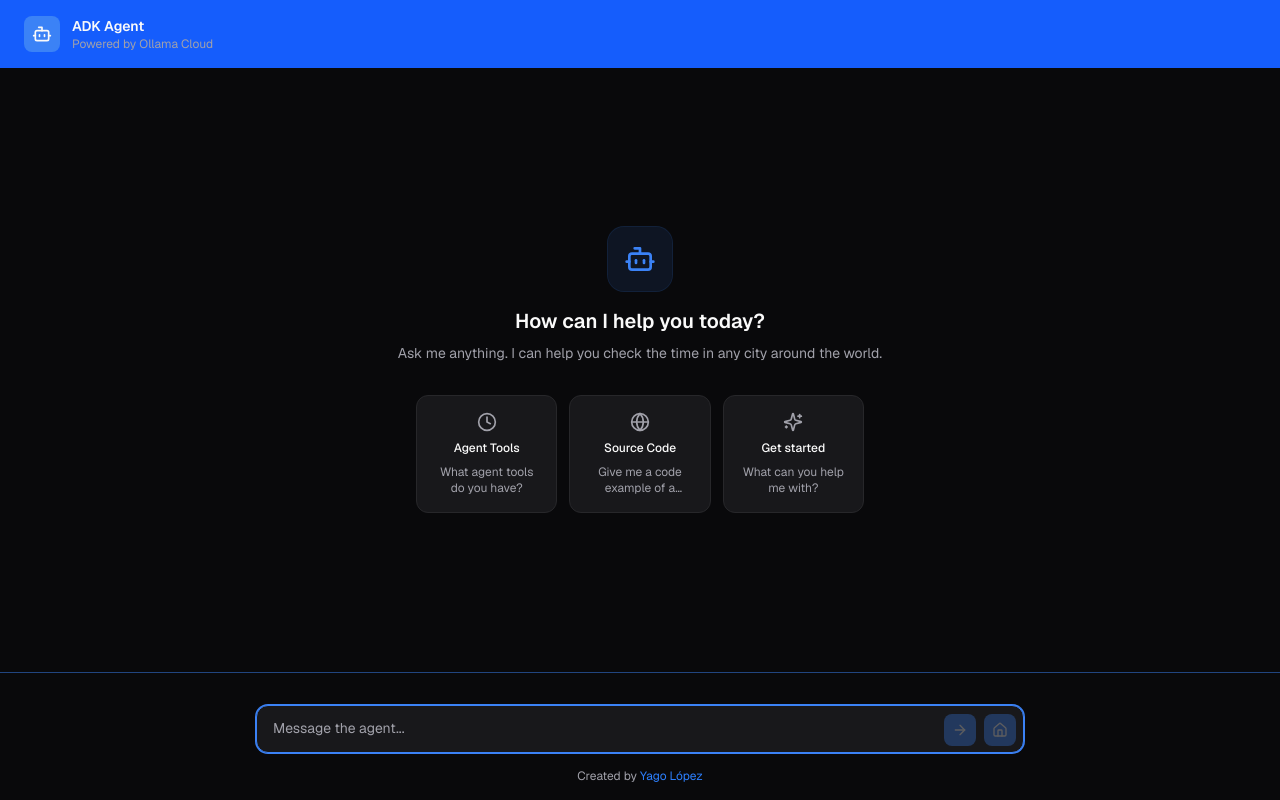
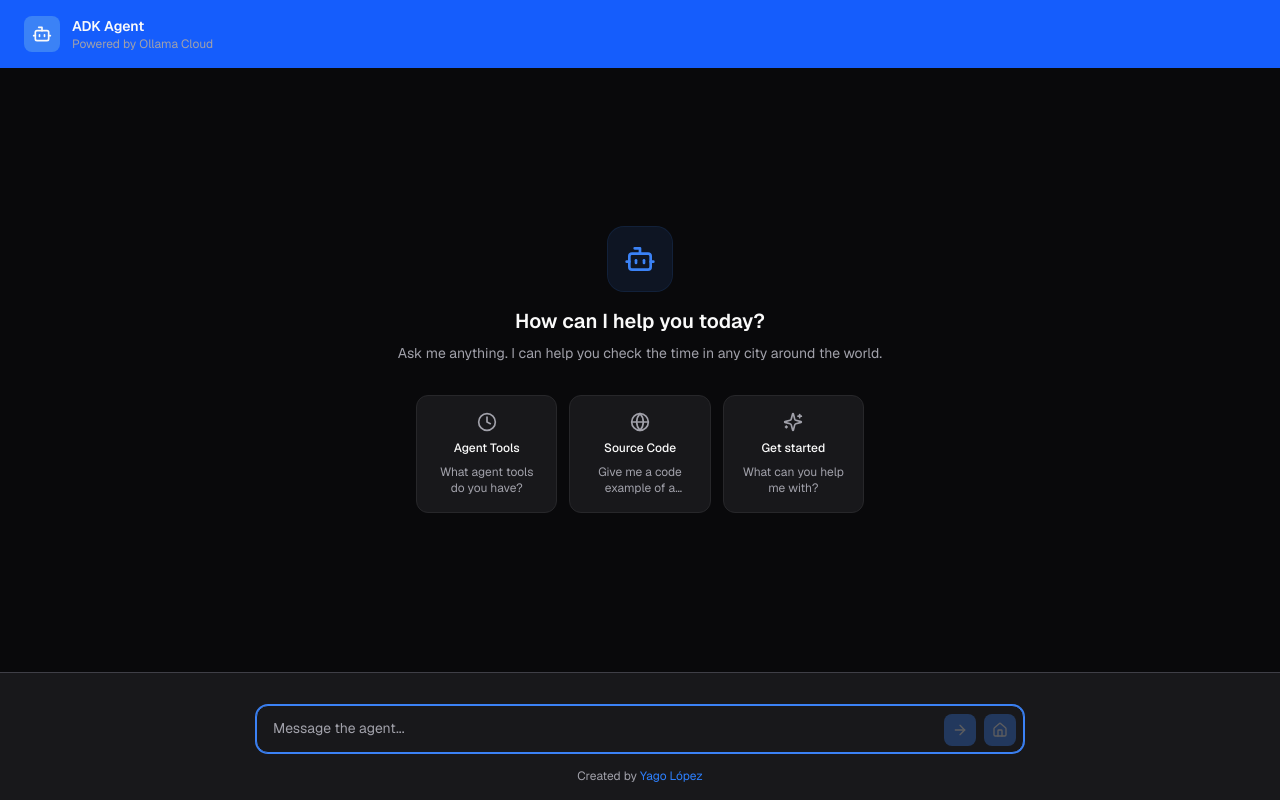
Before and after one commit to YagoLopez/adk-utils-example, a Next.js app: page / in a window 1280 px wide. Built offline with nearby package versions, Linux system fonts and the light colour scheme; what @streamdown/code would draw is missing.

Commit message:
style(chat-ui): update border color to use consistent zinc shades
Ensure uniform border color across chat components for a more cohesive design.

```diff
--- a/components/chat-input.tsx
+++ b/components/chat-input.tsx
@@ -23,7 +23,7 @@ export function ChatInput({
   const textareaRef = useFocusOnLoad(isLoading);
 
   return (
-    <div className="border-t border-accent/50 px-4 py-4 sm:px-6">
+    <div className="border-t border-zinc-700 bg-card px-4 py-4 sm:px-6">
       <form
         onSubmit={(e) => {
           e.preventDefault();
@@ -46,7 +46,7 @@ export function ChatInput({
             placeholder="Message the agent..."
             disabled={isLoading}
             rows={1}
-            className="w-full resize-none rounded-xl border border-border bg-card mt-4 px-4 py-3 pr-[88px] text-sm text-foreground placeholder:text-muted-foreground focus:border-accent focus:outline-none focus:ring-1 focus:ring-ring disabled:opacity-50 font-sans"
+            className="w-full resize-none rounded-xl border border-zinc-700 bg-card mt-4 px-4 py-3 pr-[88px] text-sm text-foreground placeholder:text-muted-foreground focus:border-accent focus:outline-none focus:ring-1 focus:ring-ring disabled:opacity-50 font-sans"
             style={{
               minHeight: "48px",
               maxHeight: "160px",
--- a/components/chat-message.tsx
+++ b/components/chat-message.tsx
@@ -49,8 +49,8 @@ export function ChatMessage({ message }: ChatMessageProps) {
         <div
           className={`rounded-2xl px-4 py-3 text-sm leading-relaxed font-sans ${
             isUser
-              ? "rounded-tr-sm bg-accent text-accent-foreground border border-cyan-300"
-              : "rounded-tl-sm bg-card text-card-foreground border border-border"
+              ? "rounded-tr-sm bg-accent text-accent-foreground border border-zinc-400"
+              : "rounded-tl-sm bg-card text-card-foreground border border-zinc-700"
           }`}
         >
           {message.parts.map((part, index) => {
```
